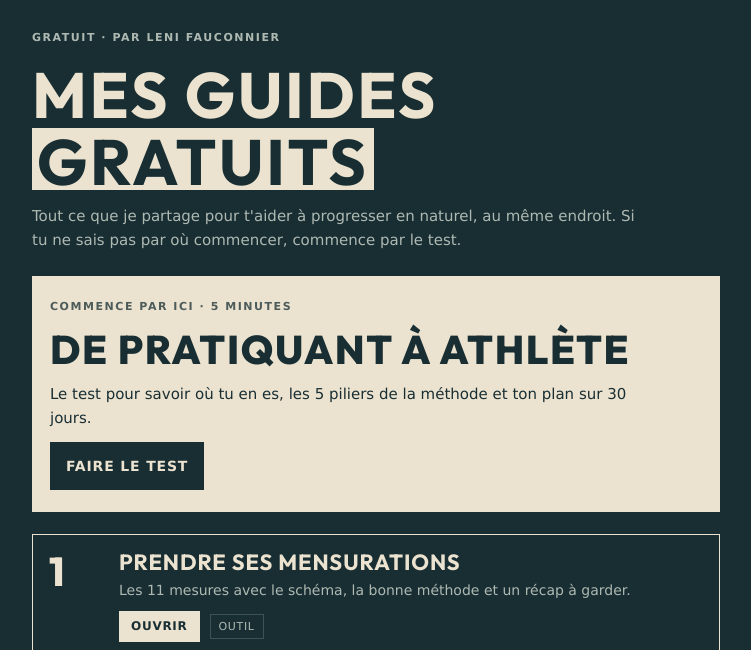
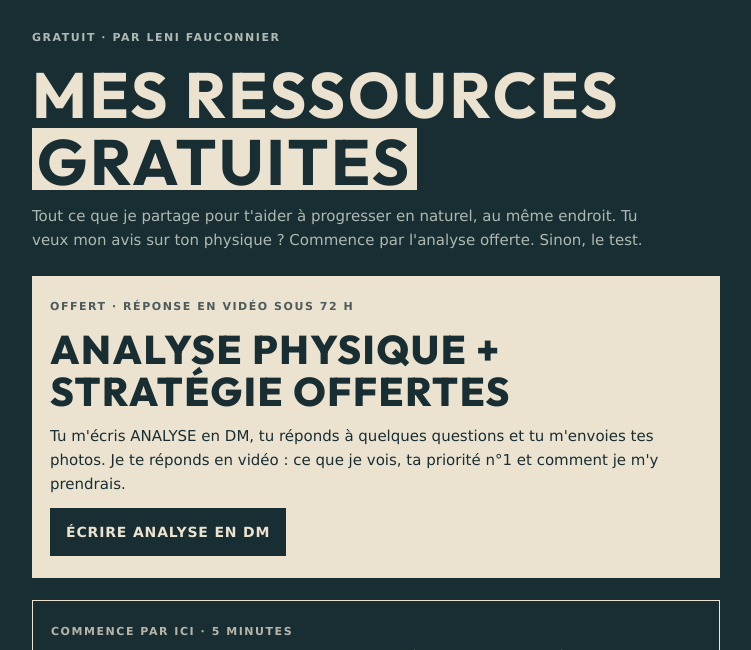
Before and after one commit to Lenimen/Lf-guide, a plain HTML site: page hub.html in a window 1280 px wide. Shown: the part 75-725 px from the top of the page, without its empty margins (264-1015 px from the left). Drawn offline with Linux system fonts and the light colour scheme.

Commit message:
Page ressources : carte analyse physique offerte en tête, titre « Mes ressources gratuites » (#36)
Claude-Session: https://claude.ai/code/session_01YcKQsbZ54TnEWeFft566kL

Co-authored-by: Claude <noreply@anthropic.com>

```diff
--- a/hub.html
+++ b/hub.html
@@ -1,5 +1,5 @@
 <!-- Page bio « Mes guides gratuits » : chargée par la page guide Systeme.io avec ?g=hub -->
-<title>Mes guides gratuits</title>
+<title>Mes ressources gratuites</title>
 <link rel="preconnect" href="https://fonts.googleapis.com">
 <link rel="preconnect" href="https://fonts.gstatic.com" crossorigin>
 <link rel="stylesheet" href="https://fonts.googleapis.com/css2?family=Outfit:wght@500;600;700;800&display=swap">
@@ -42,6 +42,9 @@ a.tool:hover{background:var(--sheet)}
 .feat p{color:var(--paper)}
 .feat .go{background:var(--paper);color:var(--ink);justify-self:start;padding:13px 16px;font-size:14px}
 .feat:hover .go{text-decoration:underline}
+.feat.second{background:transparent;color:var(--ink);border:1px solid var(--ink)}
+.feat.second .label,.feat.second p{color:var(--ink)}
+.feat.second .go{background:var(--ink);color:var(--paper)}
 .tool.soon .go{background:transparent;color:var(--ink-soft);border:1px dashed var(--ink-soft)}
 section{padding-block:32px 0;display:grid;gap:14px}
 .cta{background:var(--ink);color:var(--paper);padding:24px 18px;display:grid;gap:14px}
@@ -65,11 +68,18 @@ footer{font-size:11px;color:var(--ink-soft);padding-top:20px}
 
   <div class="hero">
     <div class="label">Gratuit · par Leni Fauconnier</div>
-    <h1>Mes guides <em>gratuits</em></h1>
-    <p class="lede">Tout ce que je partage pour t'aider à progresser en naturel, au même endroit. Si tu ne sais pas par où commencer, commence par le test.</p>
+    <h1>Mes ressources <em>gratuites</em></h1>
+    <p class="lede">Tout ce que je partage pour t'aider à progresser en naturel, au même endroit. Tu veux mon avis sur ton physique ? Commence par l'analyse offerte. Sinon, le test.</p>
   </div>
 
-  <a class="feat" data-src href="https://lfauconnier27.systeme.io/5e2d6ea8">
+  <a class="feat" href="https://ig.me/m/leni_fit_">
+    <div class="label">Offert · réponse en vidéo sous 72 h</div>
+    <h2>Analyse physique + stratégie offertes</h2>
+    <p>Tu m'écris ANALYSE en DM, tu réponds à quelques questions et tu m'envoies tes photos. Je te réponds en vidéo : ce que je vois, ta priorité n°1 et comment je m'y prendrais.</p>
+    <span class="go">Écrire ANALYSE en DM</span>
+  </a>
+
+  <a class="feat second" data-src href="https://lfauconnier27.systeme.io/5e2d6ea8">
     <div class="label">Commence par ici · 5 minutes</div>
     <h2>De pratiquant à athlète</h2>
     <p>Le test pour savoir où tu en es, les 5 piliers de la méthode et ton plan sur 30 jours.</p>
@@ -119,7 +129,7 @@ footer{font-size:11px;color:var(--ink-soft);padding-top:20px}
       <p>Les guides te donnent la méthode. L'accompagnement l'adapte à toi : ton physique, ta salle, ton emploi du temps. Réponds à quelques questions et on regarde ensemble si c'est fait pour toi.</p>
       <div class="r">
         <a class="b" data-src href="https://lfauconnier27.systeme.io/98dd870d">Candidater au coaching</a>
-        <div class="dm">Ou en DM <b>@leni_fit_</b> : « ATHLÈTE »</div>
+        <div class="dm">Ou en DM <b>@leni_fit_</b> : « ANALYSE »</div>
       </div>
     </div>
     <footer>Ces guides sont informatifs et ne remplacent pas un avis médical. © THE LF METHOD · Leni Fauconnier</footer>
```
